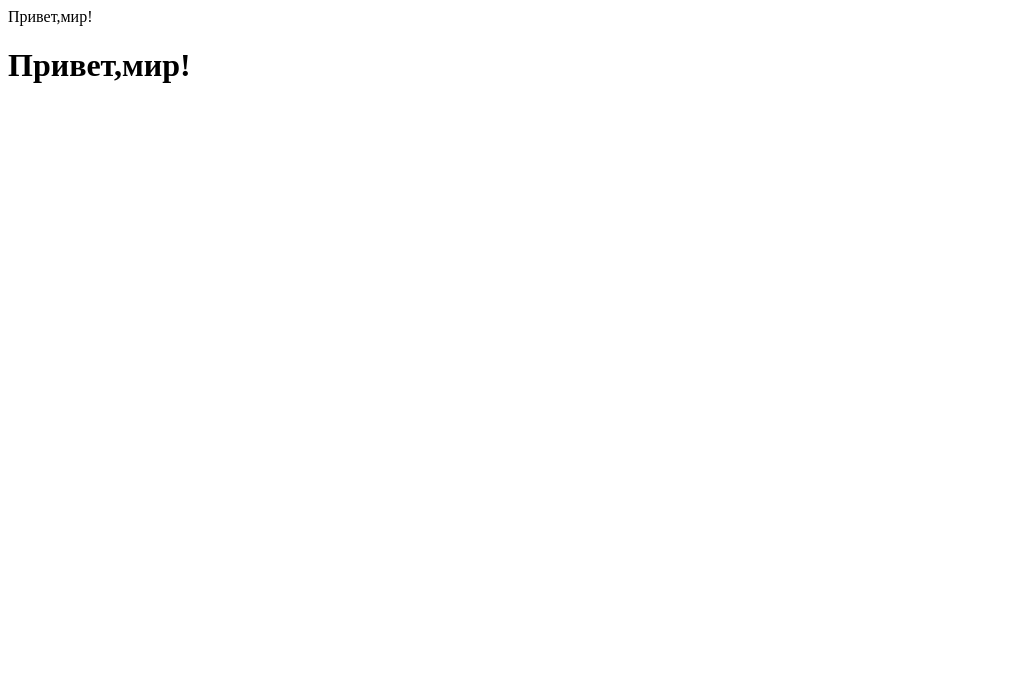
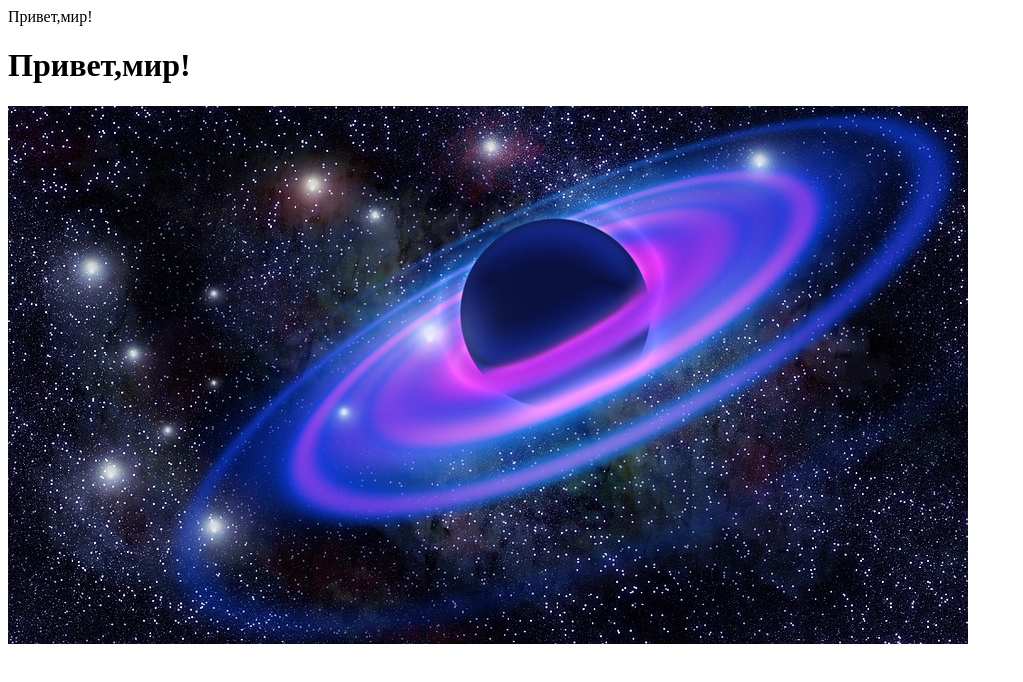
Before and after one commit to DarSokolova/4p22-frontend-darya-sokolova, a plain HTML site: page homework_1/index.html in a window 1280 px wide. Shown: the whole page, without its empty margins (0-1023 px from the left). Drawn offline with Linux system fonts and the light colour scheme.

Commit message:
add homework_1

```diff
--- a/homework_1/index.html
+++ b/homework_1/index.html
@@ -7,6 +7,6 @@
     </head>
     <body>
         <h1>Привет,мир!</h1>
-
+        <img src="1-60.jpg" alt="img">
     </body>
 </html>
```
Also changed, not shown: homework_1/1-60.jpg (added).
